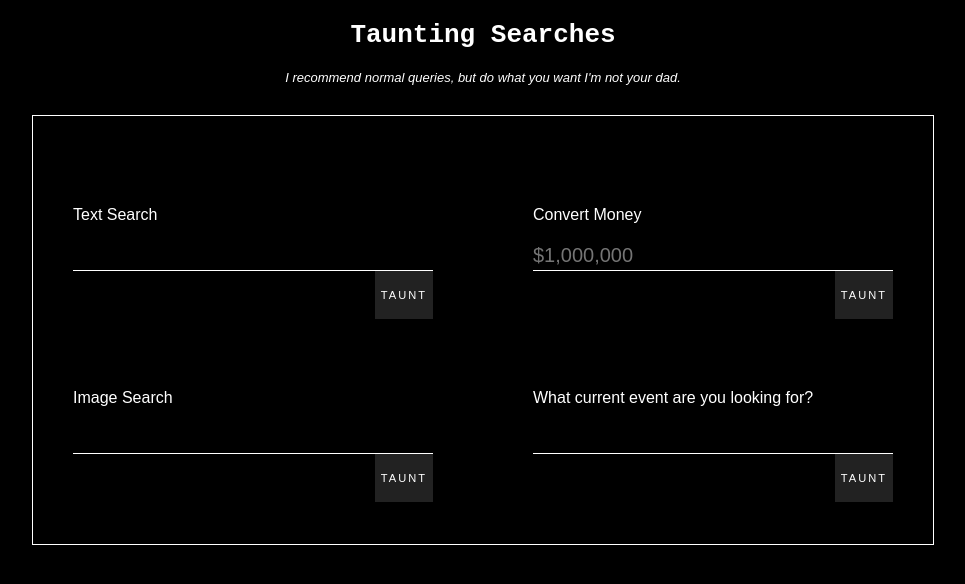
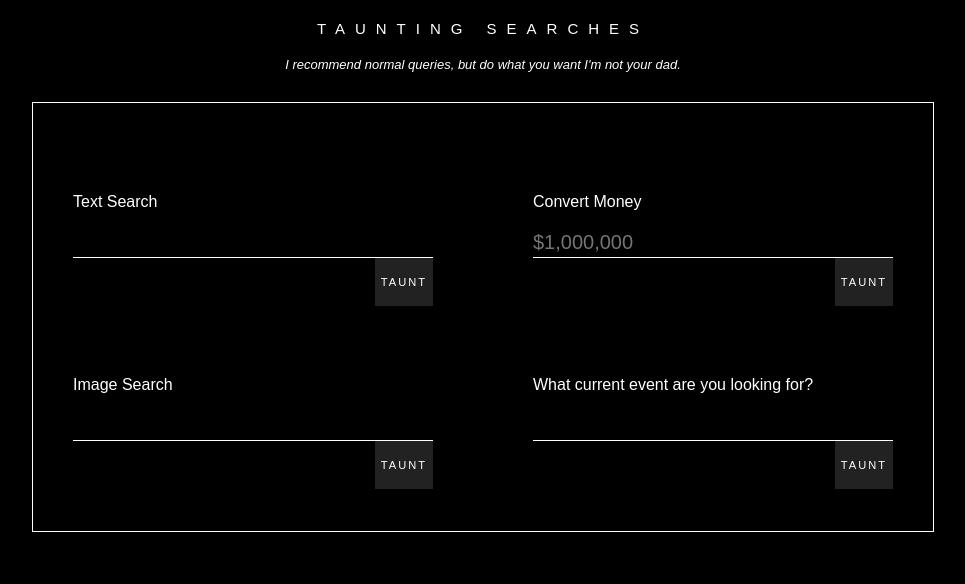
Before and after one commit to nhaglind/taunt-js, a plain HTML site: page index.html in a window 1280 px wide. Shown: the whole page, without its empty margins (157-1122 px from the left). Drawn offline with Linux system fonts and the light colour scheme.

Commit message:
change logo thing

```diff
--- a/style.css
+++ b/style.css
@@ -11,7 +11,13 @@ a {
 }
 
 .taunt {
-  font-family: monospace;
+  text-align: center;
+  margin: 20px 0px;
+  font-family: sans-serif;
+  font-weight: 100;
+  text-transform: uppercase;
+  letter-spacing: 10px;
+  font-size: 15px;
 }
 
 .notice {
```
